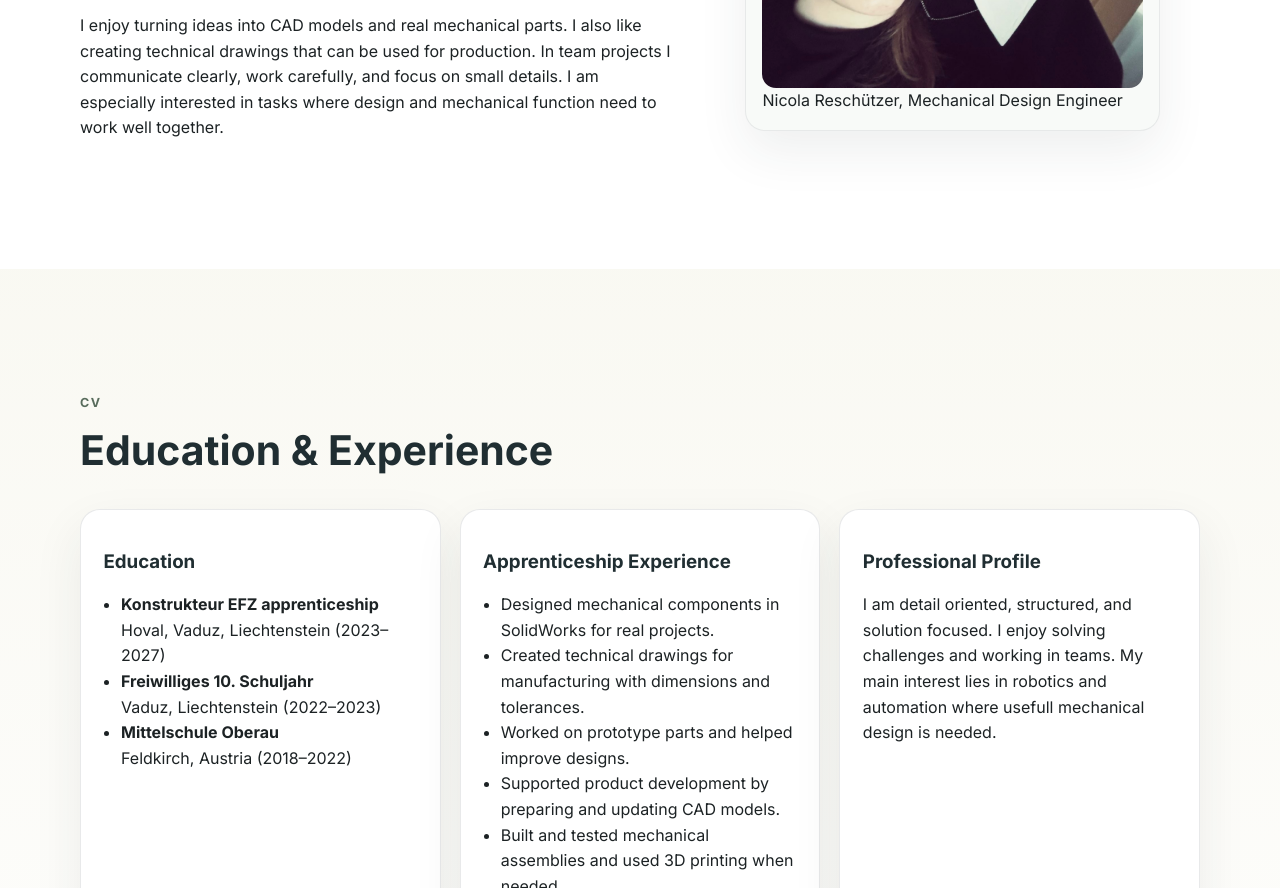
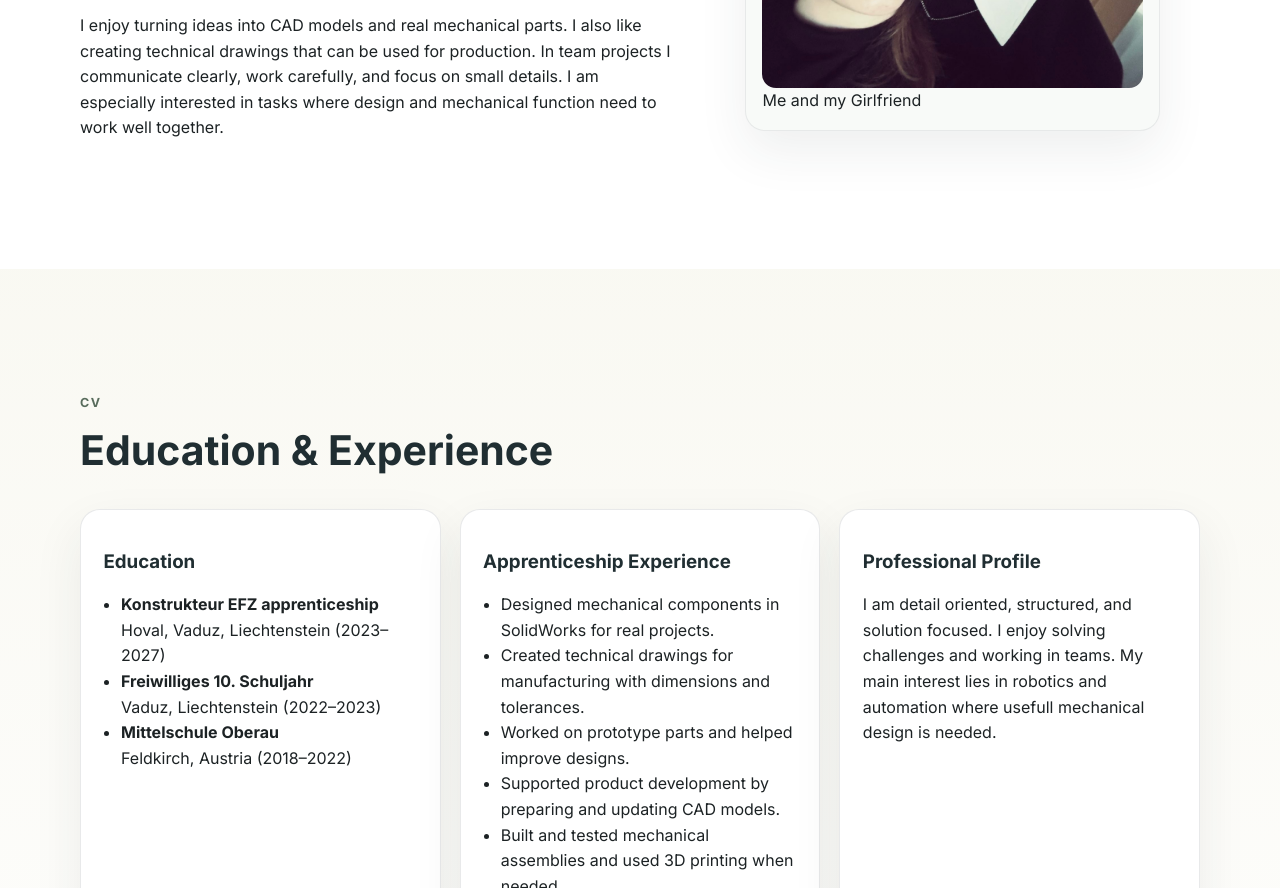
Before and after one commit to Uzikoda/cv-website, a plain HTML site: page index.html in a window 1280 px wide. Shown: the part 1052-1940 px from the top of the page. Drawn offline with Linux system fonts and the light colour scheme.

Commit message:
Update index.html

```diff
--- a/index.html
+++ b/index.html
@@ -63,7 +63,7 @@
         </div>
         <figure class="portrait-card fade-in">
           <img src="images/portrait.jpg" alt="Portrait of Nicola Reschützer">
-          <figcaption>Nicola Reschützer, Mechanical Design Engineer</figcaption>
+          <figcaption>Me and my Girlfriend</figcaption>
         </figure>
       </div>
     </section>
```
